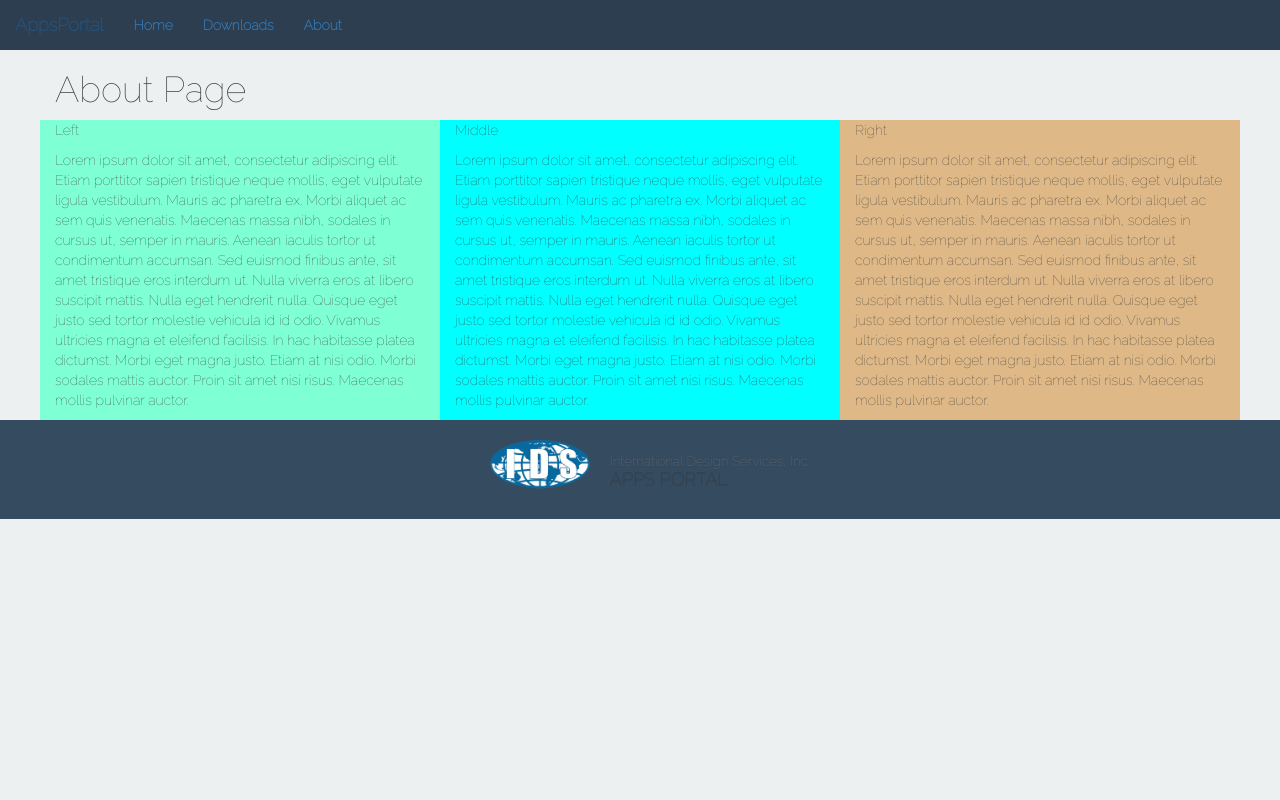
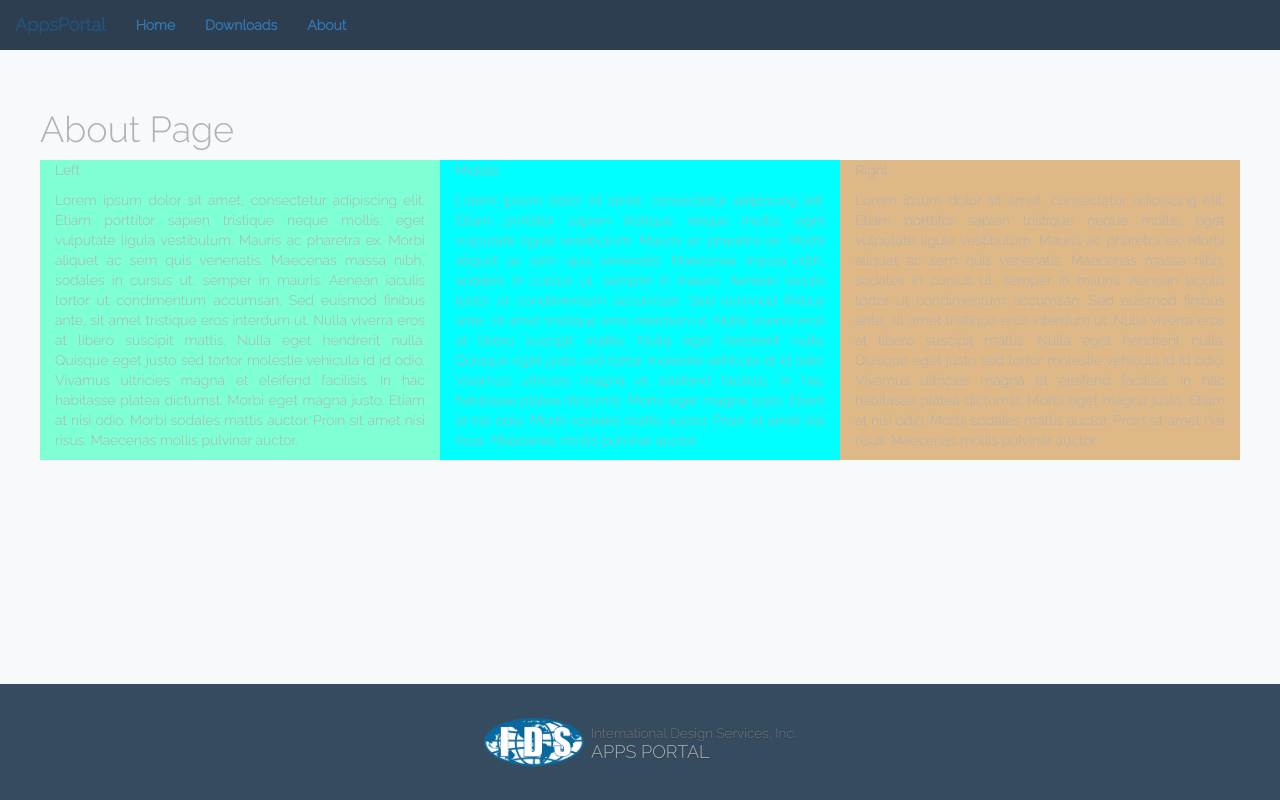
Before and after one commit to IDSResearchDev/AppsPortal, an ASP.NET Core app: template src/AppsPortal/Views/App/About.cshtml in a window 1280 px wide. Run offline with ASP.NET Core 8, Linux system fonts and the light colour scheme; the template is opened without the code that fills it, so the values that code supplies are empty; the project's own start-up code is not run, and a stand-in starts its controllers and pages; some libraries are stand-ins or nearby versions.

Commit message:
> fix footer alignments paddings

```diff
--- a/src/AppsPortal/Views/App/About.cshtml
+++ b/src/AppsPortal/Views/App/About.cshtml
@@ -1,10 +1,10 @@
 @{
     ViewBag.Title = "About Page";
 }
-<div class="container">
-    <div class="row">
+<div class="flex-container" id="page-content">
+    <div>
         <h1>About Page</h1>
-        <div class="row">
+        <div>
             <div class="col-md-4" style="background-color: aquamarine">
                 <p>Left</p>
                 <p>Lorem ipsum dolor sit amet, consectetur adipiscing elit. Etiam porttitor sapien tristique neque mollis, eget vulputate ligula vestibulum. Mauris ac pharetra ex. Morbi aliquet ac sem quis venenatis. Maecenas massa nibh, sodales in cursus ut, semper in mauris. Aenean iaculis tortor ut condimentum accumsan. Sed euismod finibus ante, sit amet tristique eros interdum ut. Nulla viverra eros at libero suscipit mattis. Nulla eget hendrerit nulla. Quisque eget justo sed tortor molestie vehicula id id odio. Vivamus ultricies magna et eleifend facilisis. In hac habitasse platea dictumst. Morbi eget magna justo. Etiam at nisi odio. Morbi sodales mattis auctor. Proin sit amet nisi risus. Maecenas mollis pulvinar auctor.</p>
--- a/src/AppsPortal/Views/Shared/_Layout.cshtml
+++ b/src/AppsPortal/Views/Shared/_Layout.cshtml
@@ -3,9 +3,9 @@
 <head>
     <title>The World - @ViewBag.Title</title>
     <meta charset="utf-8" />
-   <link rel="stylesheet" href="~/lib/bootstrap/dist/css/bootstrap.min.css" />
-    <link href='http://fonts.googleapis.com/css?family=Raleway:100' rel='stylesheet' type='text/css'>
-    <link rel="stylesheet" href="~/lib/font-awesome/css/font-awesome.min.css" />
+    <link rel="stylesheet" href="~/lib/bootstrap/dist/css/bootstrap.min.css" />
+    <link href='http://fonts.googleapis.com/css?family=Raleway:300' rel='stylesheet' type='text/css'>
+    @*<link rel="stylesheet" href="~/lib/font-awesome/css/font-awesome.min.css" />*@
     <link rel="stylesheet" href="~/css/portal.css" />
 </head>
 <body>
@@ -30,8 +30,33 @@
         </nav>
     </header>
 
-    <div>
+
+    @*<nav class="navbar">
+        <div class="container-fluid">
+            <div class="navbar-header">
+                <button type="button" class="navbar-toggle" data-toggle="collapse" data-target="#nav-collapse">
+                    <span class="sr-only">Toggle navigation</span>
+                    <span class="icon-bar"></span>
+                    <span class="icon-bar"></span>
+                    <span class="icon-bar"></span>
+                </button>
+                <a class="navbar-brand">AppsPortal</a>
+            </div>
+
+            <div class="collapse navbar-collapse" id="nav-collapse">
+
+    <ul class="nav navbar-nav" id="mainNav">
+                        <li><a asp-controller="App" asp-action="Index">Home</a></li>
+                        <li><a asp-controller="App" asp-action="Download">Downloads</a></li>
+                        <li><a asp-controller="App" asp-action="About">About</a></li>
+                    </ul>
+                </div>
+            </div>
+        </nav>*@
+
+    <div class="flex-content">
         @RenderBody()
+
     </div>
 
     <footer>
@@ -40,7 +65,7 @@
             <div id="logo">
                 <img src="~/img/IDS_logo.png" id="logo-footer" />
             </div>
-            <div>
+            <div class="footer-text">
                 <h4>
                     <small>International Design Services, Inc.</small>
                     <br />
--- a/src/AppsPortal/wwwroot/css/portal.css
+++ b/src/AppsPortal/wwwroot/css/portal.css
@@ -1,25 +1,40 @@
 
 /*#region _Layout */
 html, body {
-    background: #ECF0F1;
-    color: rgb(57, 57, 57);
+    background: #F7F9FA; /*#ECF0F1;*/
+    color: #b2b2b2; /*rgb(57, 57, 57);*/
     font-family: 'Raleway';
+    height: 100%;
+}
+
+body {
+    display: flex;
+    -ms-flex-direction: column;
+    -webkit-flex-direction: column;
+    flex-direction: column;
+    min-height: 100%;
 }
 
 header nav {
     background: #2C3E50;
     font-weight: bolder;
+    margin: 0;
+    padding: 0;
 }
 
 
 footer {
     background: #354B60;
     width: 100%;
-    padding: 20px;
+    margin: 0;
+    padding: 0;
     text-shadow: 0 1px 1px rgba(0,0,0,.2);
 }
 
-
+.footer-text {
+    align-self: center;
+    padding-left: .5em;
+}
 
 img#logo-footer {
     max-height: 50px;
@@ -27,7 +42,9 @@ img#logo-footer {
 }
 
 #logo {
-    padding: 0 20px;
+    margin: 0;
+    padding: 0;
+    align-self: center;
 }
 
 .flex-container {
@@ -36,6 +53,7 @@ img#logo-footer {
 
     .flex-container#footer-content {
         justify-content: center;
+        padding: 2em;
     }
 
 .flex-container-column {
@@ -46,12 +64,23 @@ img#logo-footer {
     justify-content: center;
 }
 
+.flex-content {
+    -ms-flex: 1 0 auto;
+    -webkit-flex: 1 0 auto;
+    flex: 1 0 auto;
+    margin: 0;
+}
+
+    .flex-content #page-content {
+        padding: 40px;
+        margin: 0;
+        text-align: justify;
+    }
 
 
 .flex-child {
     padding: 1em;
 }
-
 
 .circle {
     width: 50px;
```
